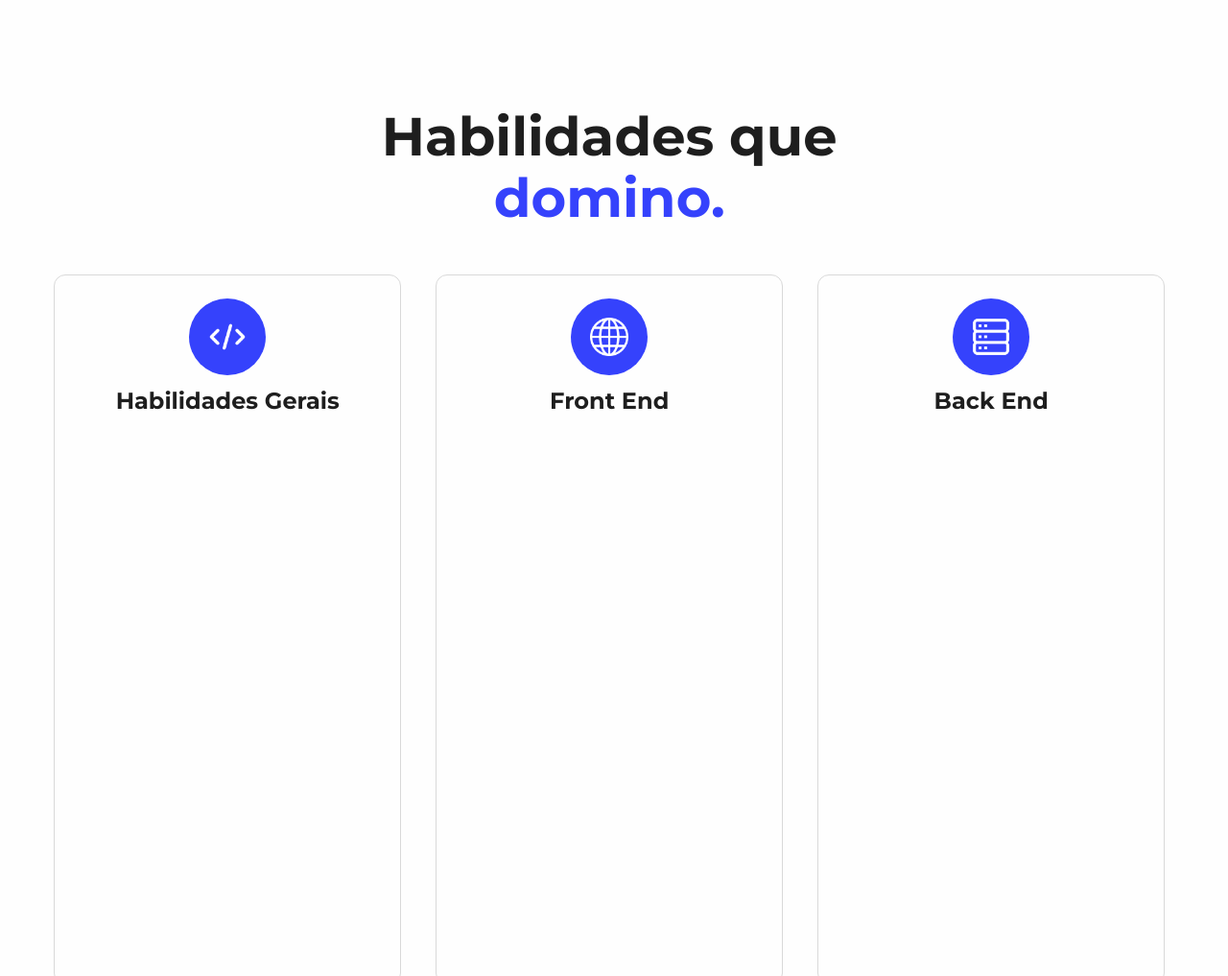
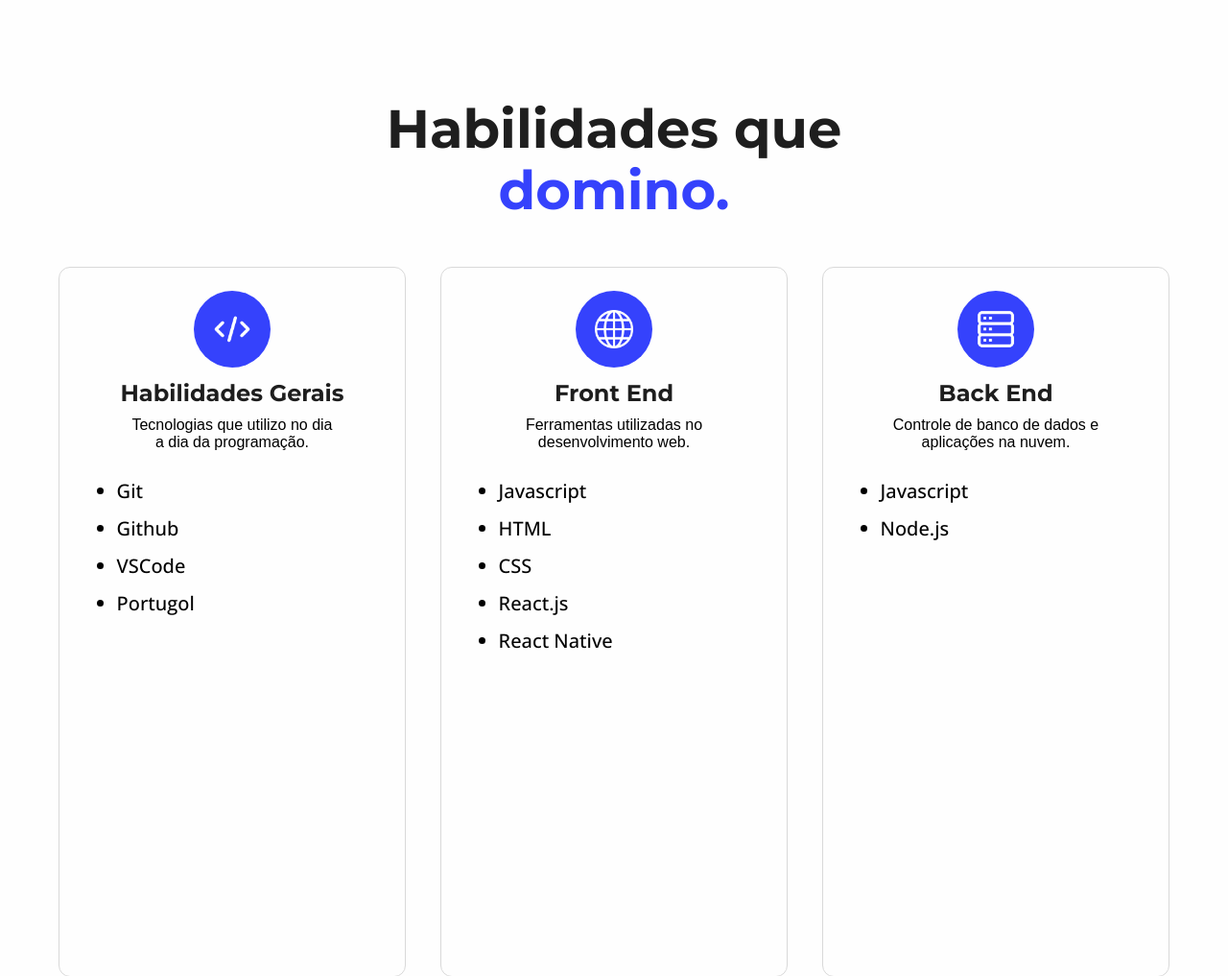
Before and after one commit to vMatheusCouto/site-portfolio, a plain HTML site: page index.html in a window 1280 px wide. Shown: the part 912-1929 px from the top of the page at 96% size. Drawn offline with nearby package versions, Linux system fonts and the light colour scheme.

Commit message:
second-section-update

```diff
--- a/index.html
+++ b/index.html
@@ -59,18 +59,38 @@
             <img src="icons/habilidades-gerais.png" class="container-img" />
           </div>
           <h5>Habilidades Gerais</h5>
+          <p class="container-subtitle">Tecnologias que utilizo no dia a dia da programação.</p>
+          <ul>
+            <li>Git</li>
+            <li>Github</li>
+            <li>VSCode</li>
+            <li>Portugol</li>
+          </ul>
         </div>
         <div class="column">
           <div class="icon-container">
             <img src="icons/front-end.png" class="container-img" />
           </div>
           <h5>Front End</h5>
+          <p class="container-subtitle">Ferramentas utilizadas no desenvolvimento web.</p>
+          <ul>
+            <li>Javascript</li>
+            <li>HTML</li>
+            <li>CSS</li>
+            <li>React.js</li>
+            <li>React Native</li>
+          </ul>
         </div>
         <div class="column">
           <div class="icon-container">
             <img src="icons/back-end.png" class="container-img" />
           </div>
           <h5>Back End</h5>
+          <p class="container-subtitle">Controle de banco de dados e aplicações na nuvem.</p>
+          <ul>
+            <li>Javascript</li>
+            <li>Node.js</li>
+          </ul>
       </div>
     </section>
   </body>
--- a/styles.css
+++ b/styles.css
@@ -4,6 +4,8 @@
 body {
   font-family: "Open Sans", sans-serif;
   background-color: #fefefe;
+  padding: 0px;
+  margin: 0px;
 }
 
 h1 {
@@ -41,6 +43,18 @@ h5 {
   margin: 0px;
 }
 
+ul {
+  width: 90%;
+  padding-top: 12px;
+}
+
+li {
+  font-size: 20px;
+  margin-bottom: 12px;
+  color: black;
+  font-weight: 500;
+}
+
 .social-media-buttons {
   display: flex;
   flex-direction: row;
@@ -55,7 +69,7 @@ h5 {
   flex-direction: column;
   align-items: center;
   justify-content: flex-start;
-  width: 98vw;
+  width: 100%;
 }
 
 .navigation-bar {
@@ -127,7 +141,7 @@ h5 {
   flex-direction: column;
   align-items: center;
   justify-content: center;
-  width: 98vw;
+  width: 100%;
   padding-top: 190px;
   padding-bottom: 64px;
 }
@@ -176,3 +190,13 @@ h2.azul {
   height: 40px;
   filter: invert(100%);
 }
+
+.container-subtitle {
+  font-size: 16px;
+  text-align: center;
+  color: #000;
+  margin: 0px;
+  font-family: "Open-Sans", sans-serif;
+  margin-top: 10px;
+  max-width: 70%;
+}
```
Also changed, not shown: 2.png (deleted), 1 other file.
